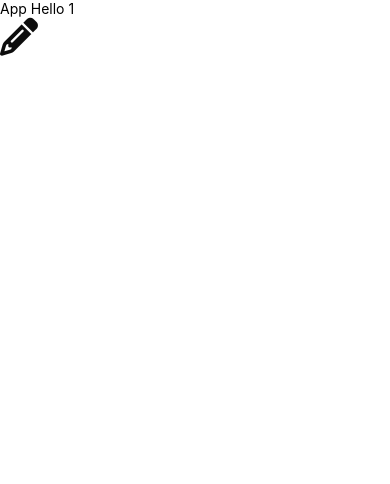
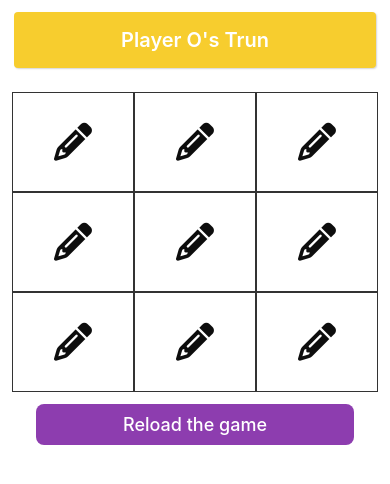
Before and after one commit to neerajdoharey/zerokata, a React Native app: screen / in a window 390 px wide. Shown: the top 484 px of the page. Built offline with nearby package versions, Linux system fonts and the light colour scheme.

Commit message:
Creating ui for zerokate

```diff
--- a/package.json
+++ b/package.json
@@ -12,6 +12,7 @@
   "dependencies": {
     "react": "18.3.1",
     "react-native": "0.77.0",
+    "react-native-snackbar": "^2.8.0",
     "react-native-vector-icons": "^10.2.0"
   },
   "devDependencies": {
--- a/src/App.tsx
+++ b/src/App.tsx
@@ -1,13 +1,159 @@
-import {SafeAreaView, View, Text } from 'react-native'
+import {SafeAreaView, View, Text, StatusBar, StyleSheet, Pressable, FlatList } from 'react-native'
 import React from 'react'
+import { useState } from 'react';
 import Icons from './components/Icons'
+import Snackbar from 'react-native-snackbar';
+
 const App = () => {
+  const [isCross, setIsCross] = useState<boolean>(false)
+  const [gameWinner, setgameWinner] = useState('')
+  const [gameState, setGameState] = useState(new Array(9).fill('empty',0,9))
+
+  const reloadGame = () =>{
+    setIsCross(false)
+    setgameWinner('')
+    setGameState(new Array(9).fill('empty',0,9))
+  }
+
+  const checkIsWinner = () =>{
+
+  }
+
+  const onChangeItem = (itemNumber: number) =>{
+    if(gameWinner){
+      return Snackbar.show({
+        text: gameWinner,
+        backgroundColor: '#000000',
+        textColor: '#FFFFFF'
+      })
+    }
+    if (gameState[itemNumber] === 'empty'){
+      gameState[itemNumber] = isCross ? 'cross' : 'circle'
+      setIsCross(!isCross)
+    }else{
+      return Snackbar.show({
+        text: "Position is already filled",
+        backgroundColor: "red",
+        textColor: "#FFF"
+      })
+    }
+    checkIsWinner()
+  }
+
   return (
     <SafeAreaView>
-      <Text>App Hello 1</Text>
-      <Icons name={'pencil'}/>
+      <StatusBar />
+      { gameWinner ? (
+        <View style={[styles.playerInfo, styles.winnerInfo]}>
+          <Text>{gameWinner}</Text>
+        </View>
+      ) : (
+        <View
+        style={[styles.playerInfo, isCross ? styles.playerX : styles.playerO]}
+        >
+          <Text style={styles.gameTurnTxt}>
+            Player {isCross ? 'X' : 'O'}'s Trun
+          </Text>
+        </View>
+      )}
+      <FlatList
+      numColumns={3}
+      data={gameState}
+      style={styles.grid}
+      renderItem={({item, index}) => (
+        <Pressable
+        key={index}
+        style={styles.card}
+        onPress={() => onChangeItem(index)}
+        >
+          <Icons name={item} />
+        </Pressable>
+      )}
+      />
+      {/* game action */}
+      <Pressable
+      style={styles.gameBtn}
+      onPress={reloadGame}
+      >
+        <Text style={styles.gameBtnText}>
+          {gameWinner ? 'Start new game' : 'Reload the game'}
+        </Text>
+      </Pressable>
+      {/* <Icons name={'pencil'}/> */}
     </SafeAreaView>
   )
 }
 
+const styles = StyleSheet.create({
+  playerInfo: {
+    height: 56,
+
+    flexDirection: 'row',
+    justifyContent: 'center',
+    alignItems: 'center',
+
+    borderRadius: 4,
+    paddingVertical: 8,
+    marginVertical: 12,
+    marginHorizontal: 14,
+
+    shadowOffset: {
+      width: 1,
+      height: 1,
+    },
+    shadowColor: '#333',
+    shadowOpacity: 0.2,
+    shadowRadius: 1.5,
+  },
+  gameTurnTxt: {
+    fontSize: 20,
+    color: '#FFFFFF',
+    fontWeight: '600',
+  },
+  playerX: {
+    backgroundColor: '#38CC77',
+  },
+  playerO: {
+    backgroundColor: '#F7CD2E',
+  },
+  grid: {
+    margin: 12,
+  },
+  card: {
+    height: 100,
+    width: '33.33%',
+
+    alignItems: 'center',
+    justifyContent: 'center',
+
+    borderWidth: 1,
+    borderColor: '#333',
+  },
+  winnerInfo: {
+    borderRadius: 8,
+    backgroundColor: '#38CC77',
+
+    shadowOpacity: 0.1,
+  },
+  winnerTxt: {
+    fontSize: 20,
+    color: '#FFFFFF',
+    fontWeight: '600',
+    textTransform: 'capitalize',
+  },
+  gameBtn: {
+    alignItems: 'center',
+
+    padding: 10,
+    borderRadius: 8,
+    marginHorizontal: 36,
+    backgroundColor: '#8D3DAF',
+  },
+  gameBtnText: {
+    fontSize: 18,
+    color: '#FFFFFF',
+    fontWeight: '500',
+  },
+});
+
 export default App
```
Also changed, not shown: 4 other files (tests, documents, lock files or other folders).
